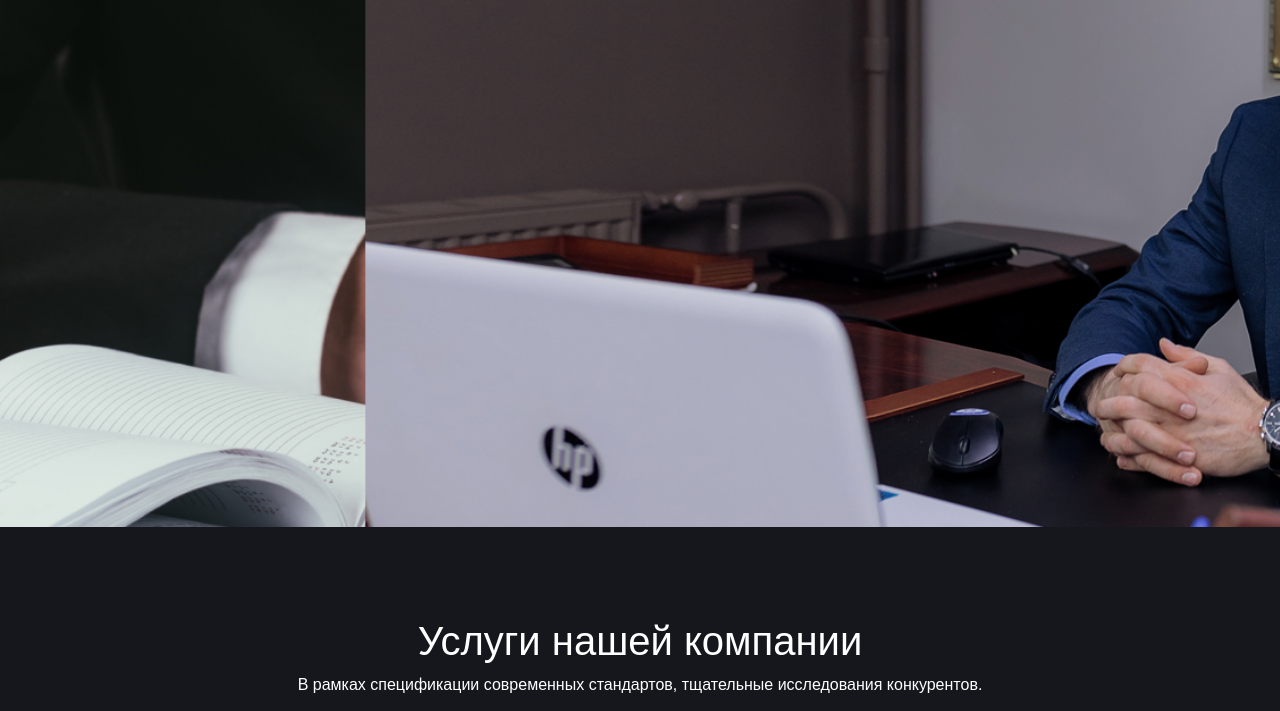
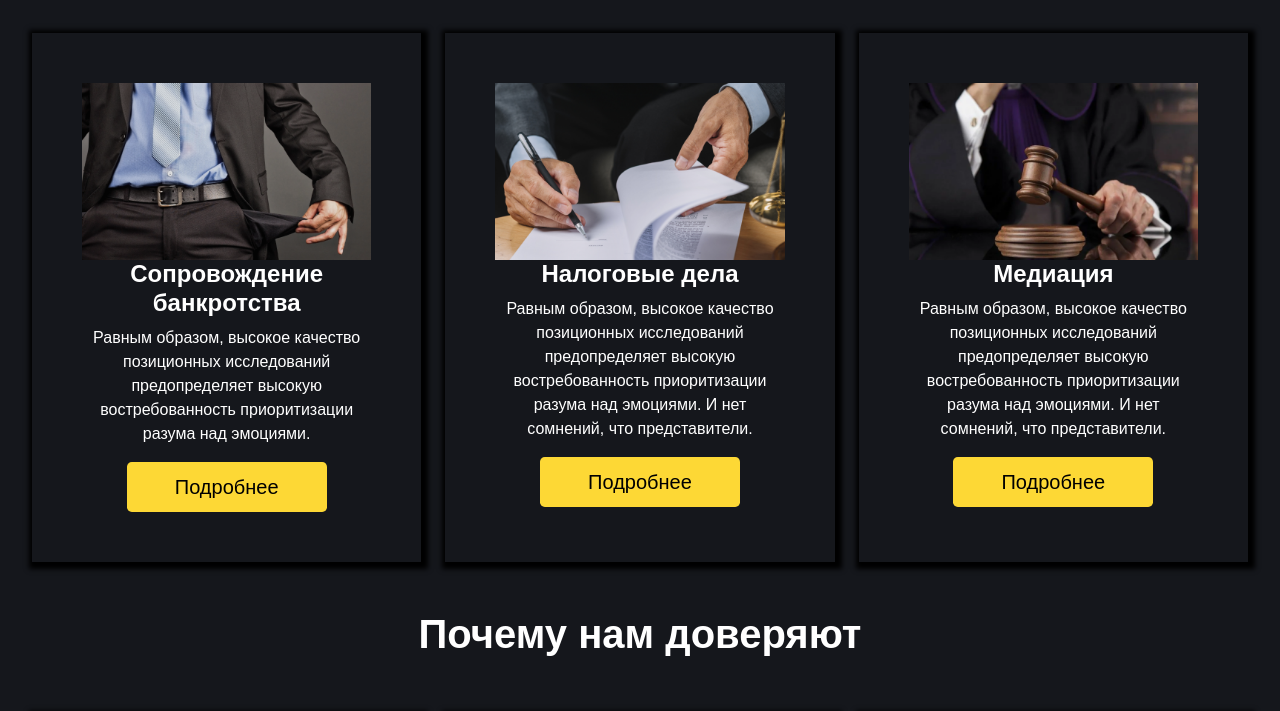
Before and after one commit to Xavier041/legal2, a plain HTML site: page прототип/index.html in a window 1280 px wide. Shown: the part 174-885 px from the top of the page. Drawn offline with nearby package versions, Linux system fonts and the light colour scheme.

Commit message:
Update style.css

```diff
--- a/прототип/style.css
+++ b/прототип/style.css
@@ -17,11 +17,9 @@ h1 {
 }
 .home-screen{
 
-  background :url(foto/promo.png)  no-repeat;
-   background-size: cover;
 
-    padding: 100px;
-    height: 700px;
+
+
 }
 .serviced{
     background-color:
```
